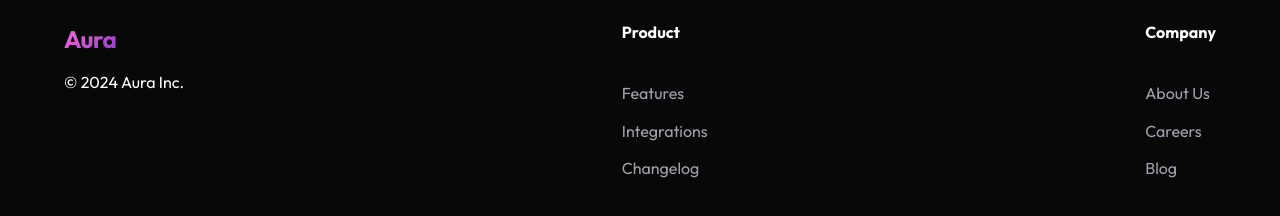
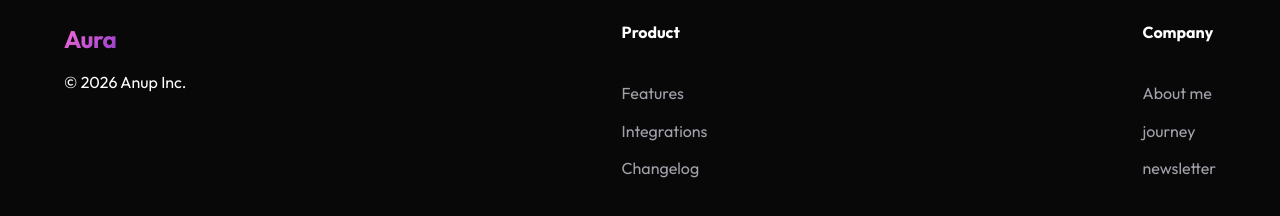
Before and after one commit to ghimireanup/vfweb, a plain HTML site: page index.html in a window 1280 px wide. Shown: the part 1489-1705 px from the top of the page. Drawn offline with Linux system fonts and the light colour scheme.

Commit message:
Update index.html

```diff
--- a/index.html
+++ b/index.html
@@ -79,7 +79,7 @@
         <div class="footer-content">
             <div class="footer-col">
                 <div class="logo">Aura</div>
-                <p>© 2024 Aura Inc.</p>
+                <p>© 2026 Anup Inc.</p>
             </div>
             <div class="footer-col">
                 <h4>Product</h4>
@@ -89,9 +89,9 @@
             </div>
             <div class="footer-col">
                 <h4>Company</h4>
-                <a href="#">About Us</a>
-                <a href="#">Careers</a>
-                <a href="#">Blog</a>
+                <a href="https://www.linkedin.com/in/anup-ghimire-9366aa5a/">About me</a>
+                <a href="#">journey</a>
+                <a href="#">newsletter</a>
             </div>
         </div>
     </footer>
```
